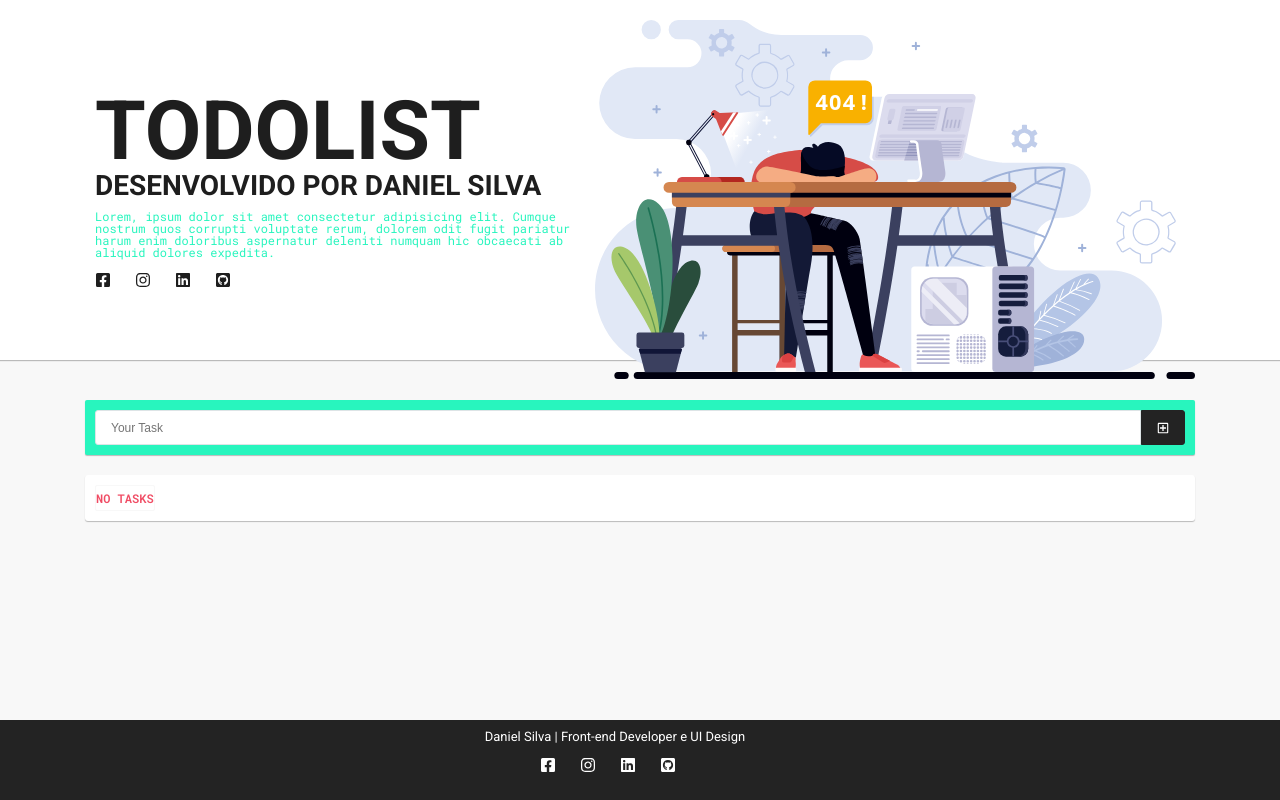
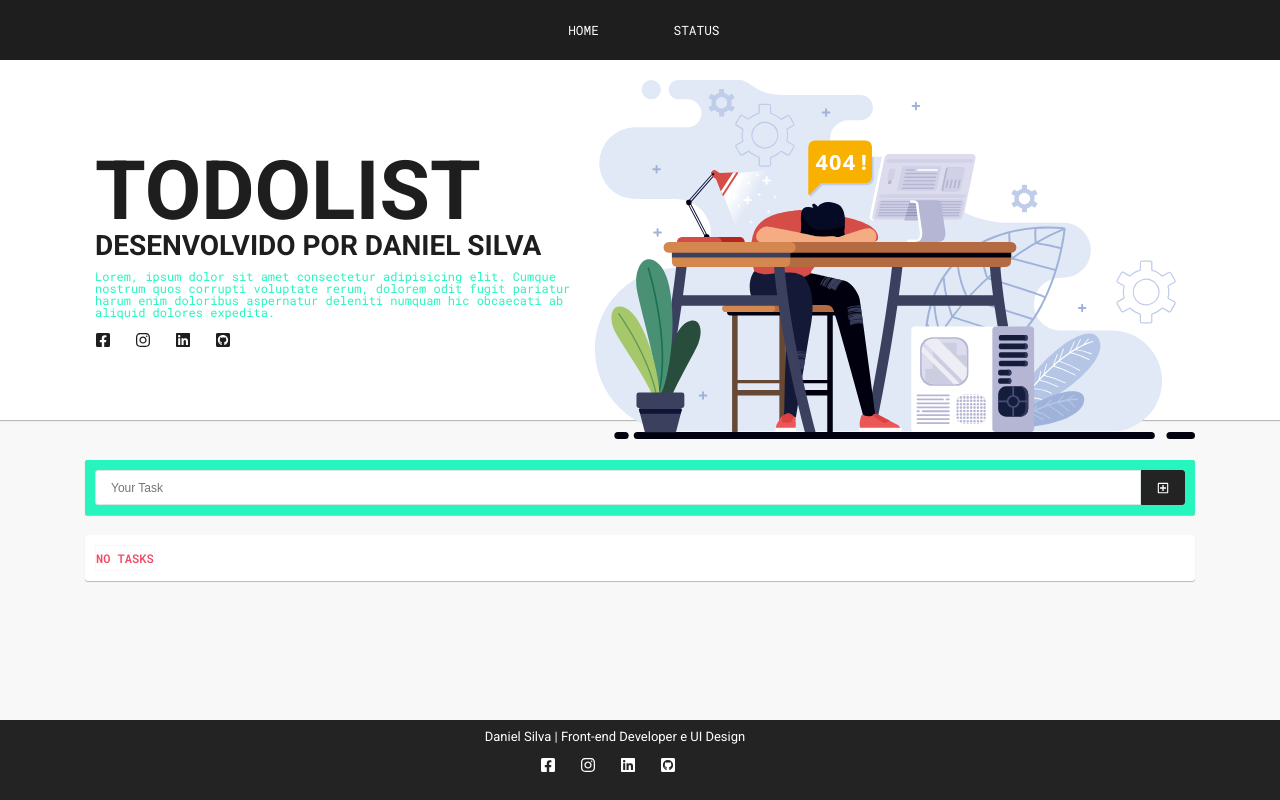
Before and after one commit to daniel-silva-dxp/TodoList-React, a React (Create React App) app: page / in a window 1280 px wide. Built offline with nearby package versions, Linux system fonts and the light colour scheme.

Commit message:
feat: importando page erro à rotas

```diff
--- a/src/router.js
+++ b/src/router.js
@@ -1,12 +1,16 @@
 import React from 'react';
 import { BrowserRouter, Switch, Route } from 'react-router-dom';
 import Home from './pages/home';
+import Navbar from './components/navbar';
+import PgErro from './pages/erro';
 
 const Routes = () => {
 	return (
 		<BrowserRouter>
+			<Navbar />
 			<Switch>
 				<Route exact path="/" component={Home} />
+				<Route exact path="/status" component={PgErro} />>
 			</Switch>
 		</BrowserRouter>
 	);
```
